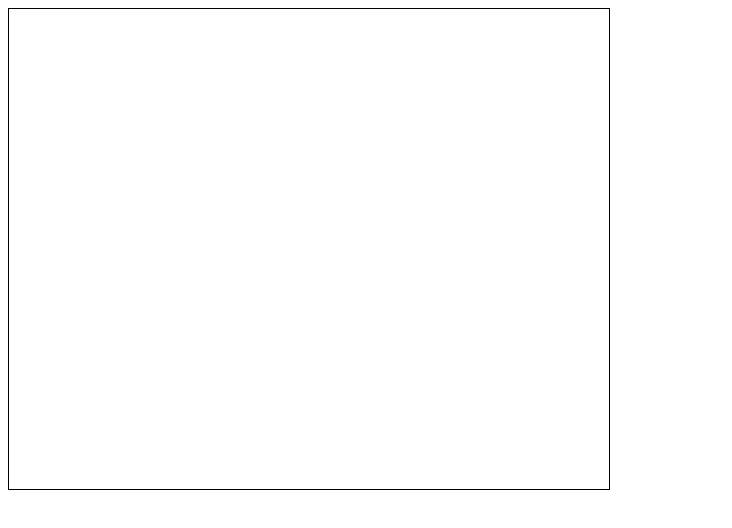
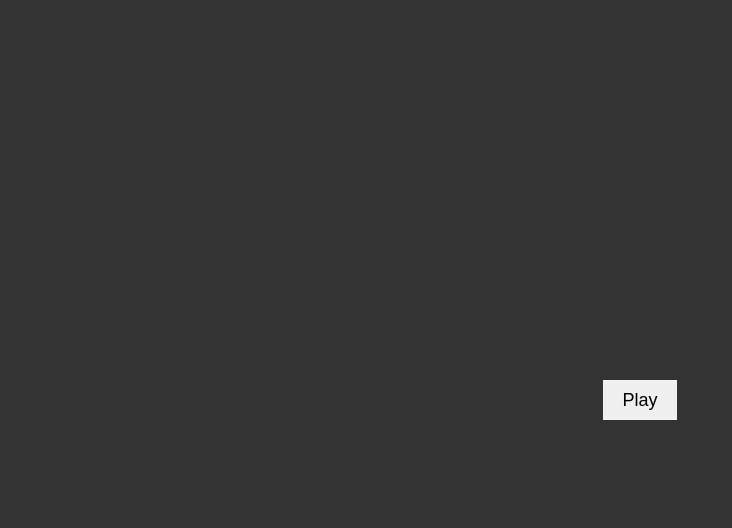
Before and after one commit to sugidaffection/js-supermariobros, a plain HTML site: page index.html in a window 1280 px wide. Shown: the whole page, without its empty margins (0-732 px from the left). Drawn offline with Linux system fonts and the light colour scheme.

Commit message:
fix DOMException

```diff
--- a/game.js
+++ b/game.js
@@ -14,10 +14,16 @@ class Scene {
 		this.idx = 0
 		this.sound = new Audio()
 
+		document.querySelector('#play').addEventListener('click', ()=>{
+			document.querySelector('#play').style.display = 'none'
+			document.querySelector('#game').style.display = 'grid'
+			this.load_sound(true)
+		})
 	}
 
-	load(){
+	load_sound(loop=false){
 		this.sound.src = this.music[this.idx]
+		this.sound.loop = loop
 		this.sound.play()
 	}
 
@@ -29,9 +35,8 @@ class Scene {
 		}
 		if(this.mario.win && this.idx == 0){
 			this.idx = 1
-			this.load()
-		}else if(!this.sound.src && this.idx == 0){
-			this.load()
+			this.load_sound()
+
 		}
 	}
 
@@ -59,4 +64,7 @@ class Game {
 
 }
 
-document.addEventListener('DOMContentLoaded', new Game(600,480).run(0))
+document.addEventListener('DOMContentLoaded', () => {
+	let game = new Game(600,480)
+	game.run(0)
+})
--- a/index.html
+++ b/index.html
@@ -5,9 +5,46 @@
 	<meta name="viewport" content="width=device-width, initial-scale=1.0">
 	<meta http-equiv="X-UA-Compatible" content="ie=edge">
 	<title>Document</title>
+	<style>
+		html,body {
+			height: 100%;
+			margin: 0;
+		}
+		body {
+			background: #333;
+			align-items: center;
+			display: grid;
+			grid-template-rows: 1fr;
+			justify-content: center;
+			height: 100%;
+			margin: 0;
+		}
+
+		#game {
+			display: none;
+			background: #fff;
+		}
+
+		button {
+			border: 1px solid #f3f3f3;
+			cursor: pointer;
+			padding: .45em 1em;
+			font-size: 18px;
+			text-transform: capitalize;
+			outline: none;
+		}
+
+		button:active {
+			background: #f3f3f3;
+		}
+	</style>
 </head>
 <body>
-	<canvas id="game"></canvas>
+	<div class="container">
+		<canvas id="game"></canvas>
+		<button id="play">play</button>
+	</div>
+
 	<script src="lib.js"></script>
 	<script src="spritesheet.js"></script>
 	<script src="mario.js"></script>
--- a/mario.js
+++ b/mario.js
@@ -29,7 +29,7 @@ class Mario {
 			left : false
 		}
 
-		this.flip = true
+		this.flip = false
 
 		this.acc = new Vector2()
 		this.vel = new Vector2()
@@ -93,7 +93,7 @@ class Mario {
 			this.idx = 0
 		}
 
-		if(this.sprites.rect.x > 100){
+		if(this.sprites.rect.x > 400){
 			this.win = true
 		}
 	}
```
